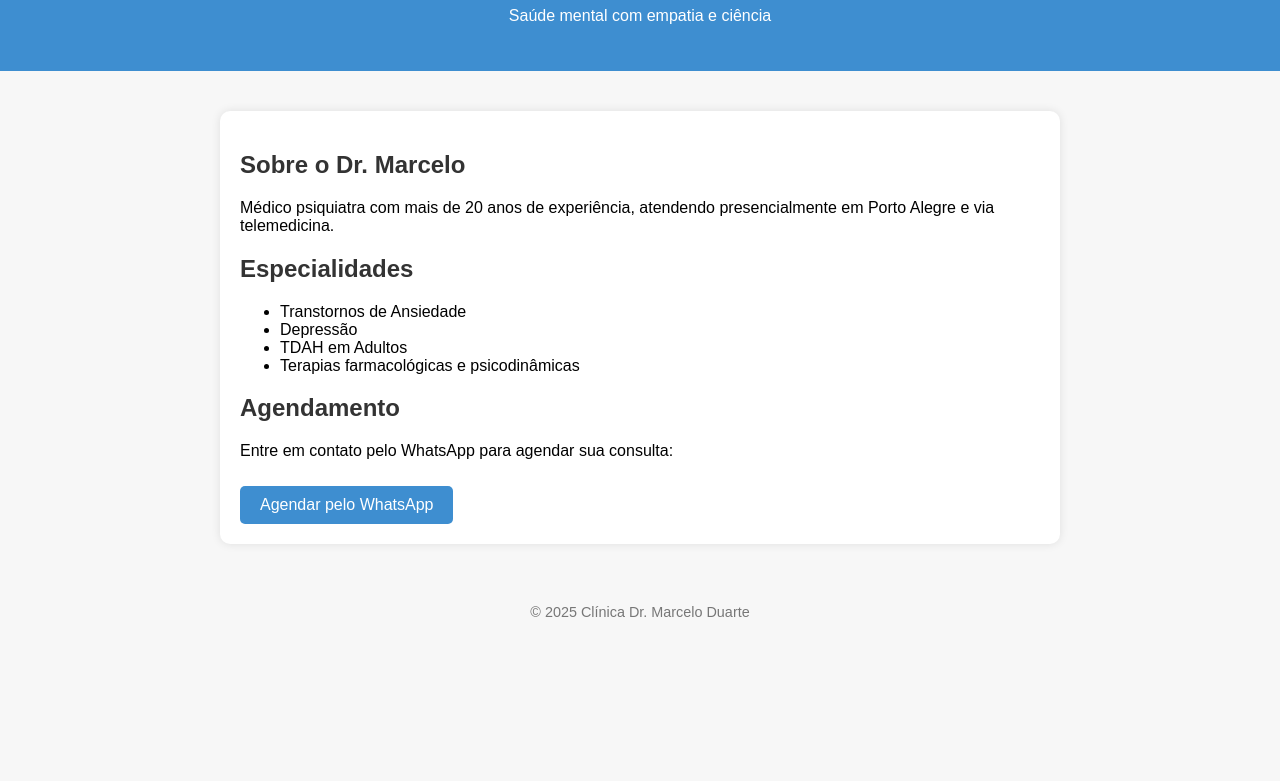
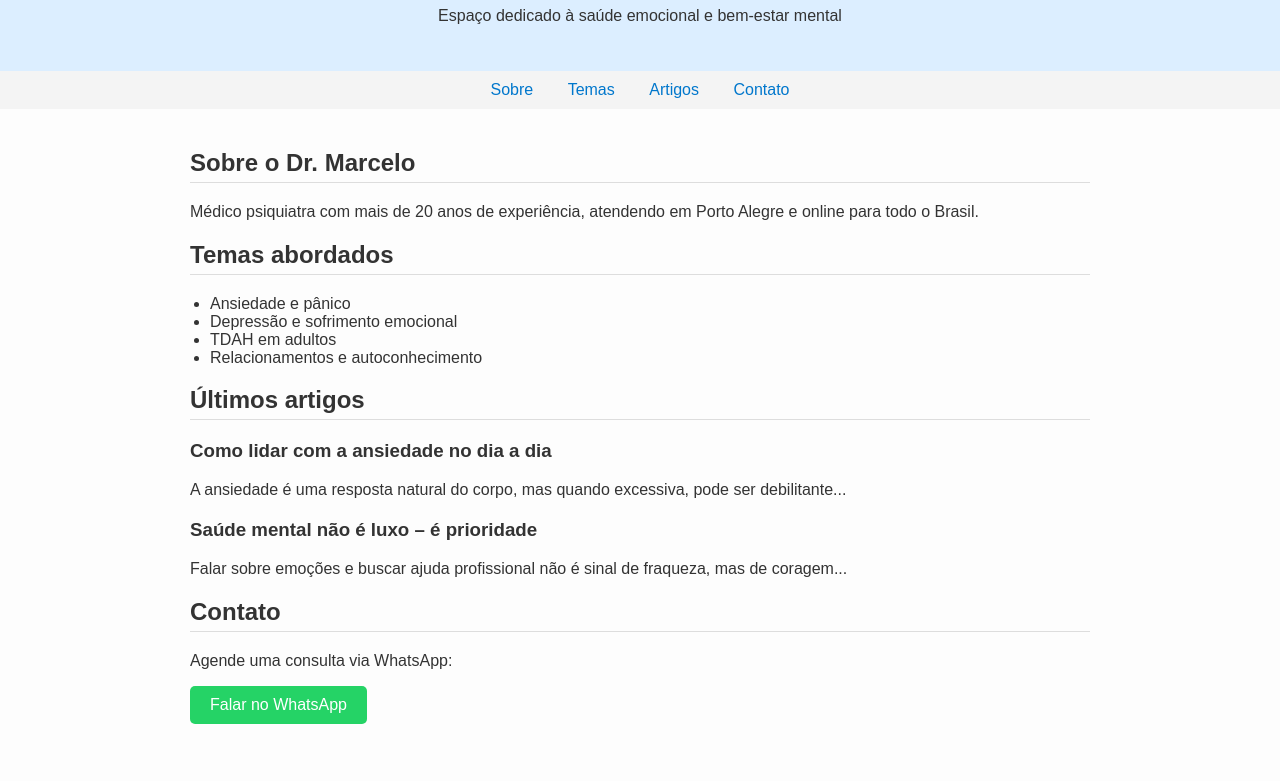
Before and after one commit to MSZD444/MSZD444.github.io, a plain HTML site: page index.html in a window 1280 px wide. Shown: the part 103-884 px from the top of the page. Before the commit the page ends 800 px from the top, so only its background shows below. Drawn offline with Linux system fonts and the light colour scheme.

Commit message:
Add files via upload

```diff
--- a/index.html
+++ b/index.html
@@ -2,43 +2,60 @@
 <html lang="pt-BR">
 <head>
   <meta charset="UTF-8">
-  <title>Clínica Psiquiátrica Dr. Marcelo Duarte</title>
-  <style>
-    body { font-family: Arial, sans-serif; background: #f7f7f7; margin: 0; }
-    header { background-color: #3e8ed0; padding: 30px; color: white; text-align: center; }
-    main { max-width: 800px; margin: 40px auto; padding: 20px; background: white; border-radius: 10px; box-shadow: 0 0 10px rgba(0,0,0,0.1); }
-    h1, h2 { color: #333; }
-    .btn { display: inline-block; background: #3e8ed0; color: white; padding: 10px 20px; text-decoration: none; border-radius: 5px; margin-top: 10px; }
-    footer { text-align: center; padding: 20px; color: #777; font-size: 0.9em; }
-  </style>
+  <meta name="viewport" content="width=device-width, initial-scale=1.0">
+  <title>Dr. Marcelo Sidiomar – Saúde Emocional</title>
+  <link rel="stylesheet" href="style.css">
 </head>
 <body>
-
   <header>
-  <h1>Clínica Dr. Marcelo Duarte</h1>
-  <p>Saúde mental com empatia e ciência</p>
+    <h1>Dr. Marcelo Sidiomar</h1>
+    <p>Espaço dedicado à saúde emocional e bem-estar mental</p>
   </header>
 
+  <nav>
+    <a href="#sobre">Sobre</a>
+    <a href="#temas">Temas</a>
+    <a href="#artigos">Artigos</a>
+    <a href="#contato">Contato</a>
+  </nav>
+
   <main>
+    <section id="sobre">
       <h2>Sobre o Dr. Marcelo</h2>
-  <p>Médico psiquiatra com mais de 20 anos de experiência, atendendo presencialmente em Porto Alegre e via telemedicina.</p>
+      <p>Médico psiquiatra com mais de 20 anos de experiência, atendendo em Porto Alegre e online para todo o Brasil.</p>
+    </section>
 
-  <h2>Especialidades</h2>
+    <section id="temas">
+      <h2>Temas abordados</h2>
       <ul>
-    <li>Transtornos de Ansiedade</li>
-    <li>Depressão</li>
-    <li>TDAH em Adultos</li>
-    <li>Terapias farmacológicas e psicodinâmicas</li>
+        <li>Ansiedade e pânico</li>
+        <li>Depressão e sofrimento emocional</li>
+        <li>TDAH em adultos</li>
+        <li>Relacionamentos e autoconhecimento</li>
       </ul>
+    </section>
 
-  <h2>Agendamento</h2>
-  <p>Entre em contato pelo WhatsApp para agendar sua consulta:</p>
-  <a href="https://drmarcelosidiomar.com.br" class="btn" target="_blank">Agendar pelo WhatsApp</a>
+    <section id="artigos">
+      <h2>Últimos artigos</h2>
+      <article>
+        <h3>Como lidar com a ansiedade no dia a dia</h3>
+        <p>A ansiedade é uma resposta natural do corpo, mas quando excessiva, pode ser debilitante...</p>
+      </article>
+      <article>
+        <h3>Saúde mental não é luxo – é prioridade</h3>
+        <p>Falar sobre emoções e buscar ajuda profissional não é sinal de fraqueza, mas de coragem...</p>
+      </article>
+    </section>
+
+    <section id="contato">
+      <h2>Contato</h2>
+      <p>Agende uma consulta via WhatsApp:</p>
+      <a class="whatsapp-button" href="https://wa.me/SEUNUMEROAQUI" target="_blank">Falar no WhatsApp</a>
+    </section>
   </main>
 
   <footer>
-  © 2025 Clínica Dr. Marcelo Duarte
+    <p>&copy; 2025 Dr. Marcelo Sidiomar – Todos os direitos reservados.</p>
   </footer>
-
 </body>
 </html>
--- /dev/null
+++ b/style.css
@@ -0,0 +1,51 @@
+body {
+  margin: 0;
+  font-family: Arial, sans-serif;
+  background-color: #fdfdfd;
+  color: #333;
+}
+header {
+  background-color: #dceeff;
+  padding: 30px 20px;
+  text-align: center;
+}
+nav {
+  background-color: #f4f4f4;
+  padding: 10px;
+  text-align: center;
+}
+nav a {
+  margin: 0 15px;
+  text-decoration: none;
+  color: #0077cc;
+}
+main {
+  padding: 20px;
+  max-width: 900px;
+  margin: auto;
+}
+h2 {
+  border-bottom: 1px solid #ddd;
+  padding-bottom: 5px;
+}
+ul {
+  padding-left: 20px;
+}
+article {
+  margin-bottom: 20px;
+}
+.whatsapp-button {
+  display: inline-block;
+  padding: 10px 20px;
+  background-color: #25d366;
+  color: white;
+  border-radius: 5px;
+  text-decoration: none;
+}
+footer {
+  background-color: #eee;
+  text-align: center;
+  padding: 15px;
+  font-size: 0.9em;
+  margin-top: 40px;
+}
```
Lines whose indentation alone changed are shown as unchanged.
